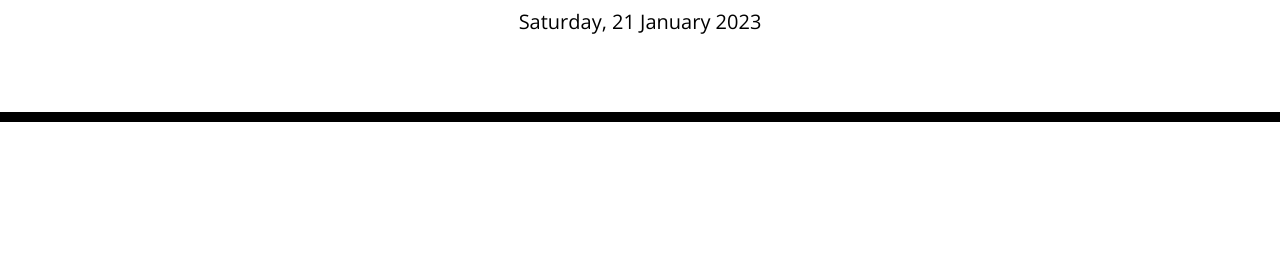
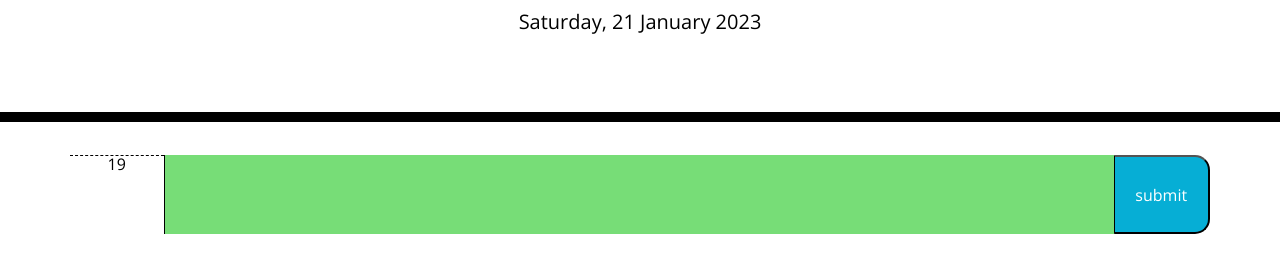
Before and after one commit to AlexAins/Daily-Planner-App, a plain HTML site: page index.html in a window 1280 px wide. Shown: the part 182-454 px from the top of the page. Drawn offline with nearby package versions, Linux system fonts and the light colour scheme.

Commit message:
added basic html of row and function to tell current time

```diff
--- a/assets/js/script.js
+++ b/assets/js/script.js
@@ -4,3 +4,24 @@ var currentDayEl = $("#currentDay");
 // Moments.js to make Date at top of screen
 var today = moment();
 currentDayEl.text(today.format("dddd, D MMMM YYYY"));
+
+// Getting a time variable
+let timeLive = moment().format("H");
+
+
+// Setting attributes dependant on time
+function timeColor(){
+    if(timeLive > $("#9am").text()){
+        $("#9amText").addClass("past");
+    }
+    else if(timeLive == $("#9am").text()){
+        $("#9amText").addClass("present");
+    }
+    else if(timeLive < $("#9am").text()){
+        $("#9amText").addClass("future");
+    }
+}
+
+timeColor();
+console.log(timeLive);
+console.log($("#9am").text());
--- a/index.html
+++ b/index.html
@@ -29,7 +29,11 @@
       <p id="currentDay" class="lead"></p>
     </header>
     <div class="container">
-        <!-- Timeblocks go here -->
+      <div class="row time-block">
+        <div class="col hour" id="9am">19</div>
+        <textarea class="col-10 description" id="9amText"></textarea>
+        <button class="col saveBtn">submit</button>
+      </div>
     </div>
 
     <script src="https://cdnjs.cloudflare.com/ajax/libs/jquery/3.2.1/jquery.min.js"></script>
```
